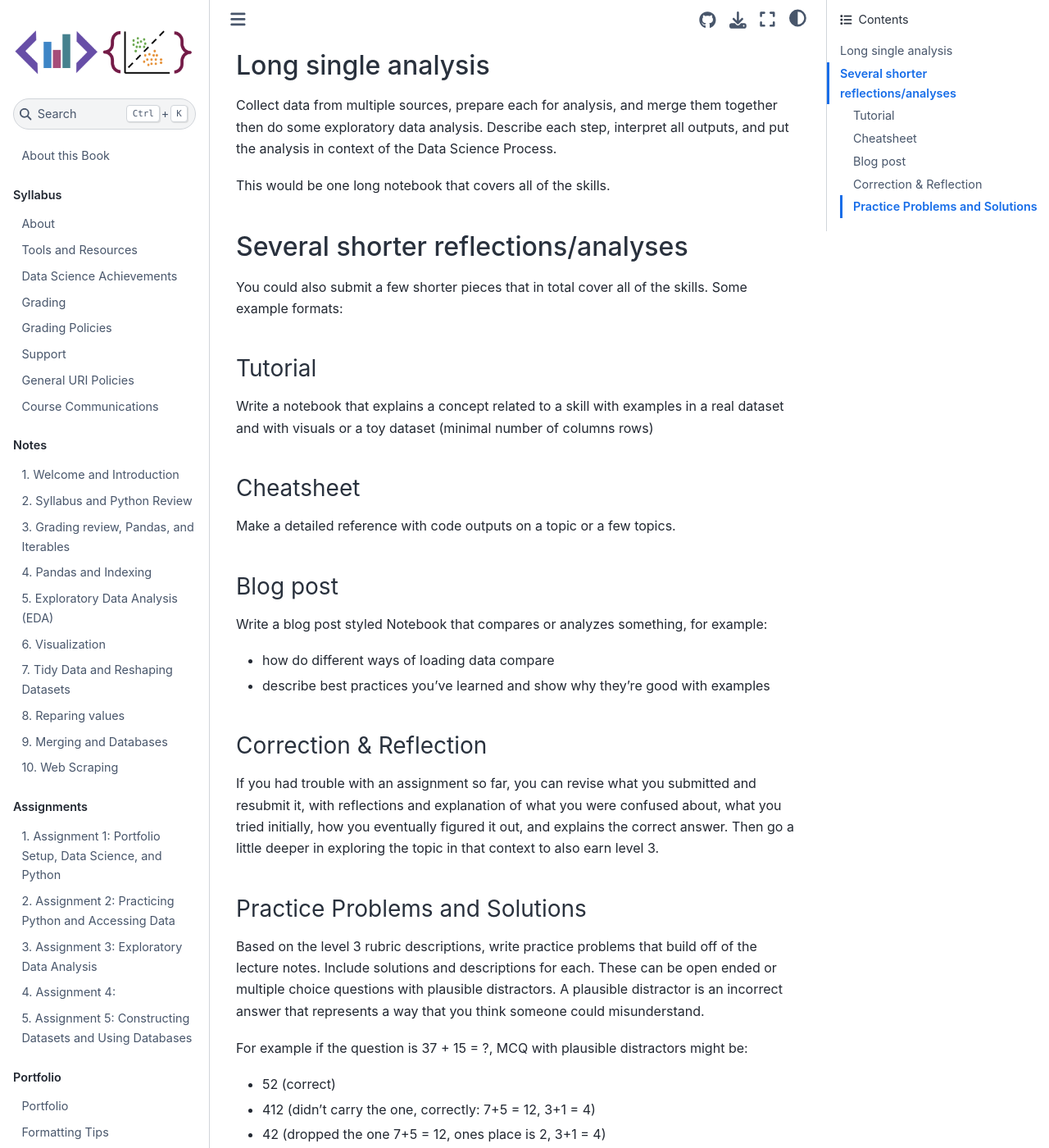
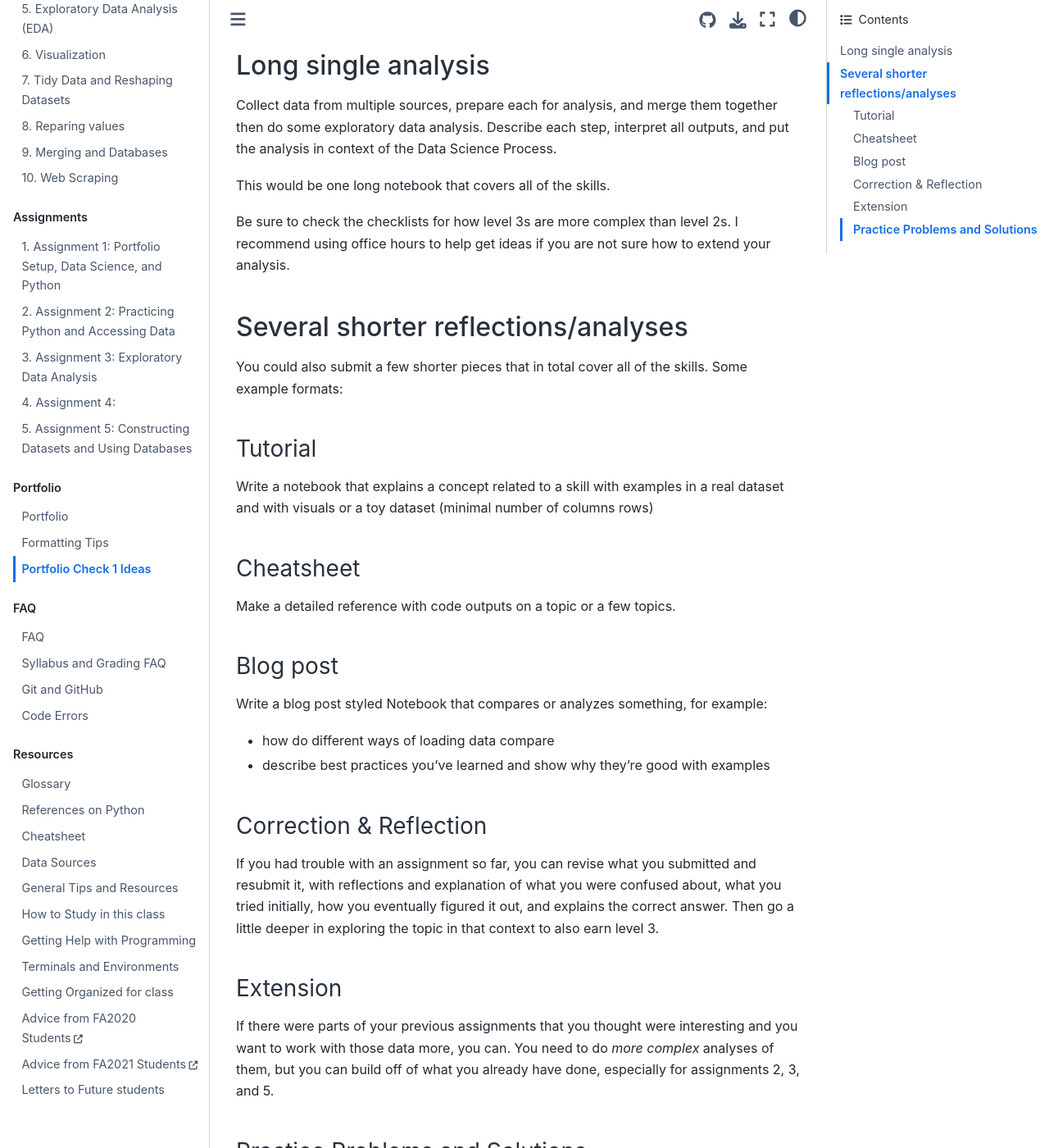
Before and after one commit to brownsarahm/BrownSpring23, a Jupyter Book: the page built from portfolio/check1ideas.md, in a window 1280 px wide and 1400 px high, scrolled down 286 px. Shown: the whole window at 82% size. Built offline with Jupyter Book 1.0.4 settings and Sphinx 7.4.7 and the Sphinx Book theme 1.1.4, drawn with Linux system fonts in a browser that asks for light colours; some of the changed text lies outside the part shown.

Commit message:
link portfolio to toc

```diff
--- a/_toc.yml
+++ b/_toc.yml
@@ -36,6 +36,7 @@ parts:
     chapters:
       - file: portfolio/index
       - file: portfolio/formatting
+      - file: portfolio/check1ideas
   - caption: FAQ
     chapters:
     - file: faq/index
--- a/portfolio/check1ideas.md
+++ b/portfolio/check1ideas.md
@@ -13,6 +13,8 @@ If you goal is, for example, a B+ (you need 5 level 3s) you could only do 1-2 sk
 Collect data from multiple sources, prepare each for analysis, and merge them together then do some exploratory data analysis. Describe each step, interpret all outputs, and put the analysis in context of the Data Science Process.
 
 This would be one long notebook that covers all of the skills.
+
+Be sure to check the checklists for how level 3s are more complex than level 2s.  I recommend using office hours to help get ideas if you are not sure how to extend your analysis.
 
 ## Several shorter reflections/analyses
 
@@ -39,6 +41,11 @@ Write a blog post styled Notebook that compares or analyzes something, for examp
 If you had trouble with an assignment so far, you can revise what you submitted and resubmit it, with reflections and explanation of what you were confused about, what you tried initially, how you eventually figured it out, and explains the correct answer. Then go a little deeper in exploring the topic in that context to also earn level 3.
 
 
+### Extension
+
+If there were parts of your previous assignments that you thought were interesting and you want to work with those data more, you can. You need to do *more complex* analyses of them, but you can build off of what you already have done, especially for assignments 2, 3, and 5.
+
+
 ### Practice Problems and Solutions
 
 Based on the level 3 rubric descriptions, write practice problems that build off of the lecture notes. Include solutions and descriptions for each. These can be open ended or multiple choice questions with plausible distractors.  A plausible distractor is an incorrect answer that represents a way that you think someone could misunderstand.
```
